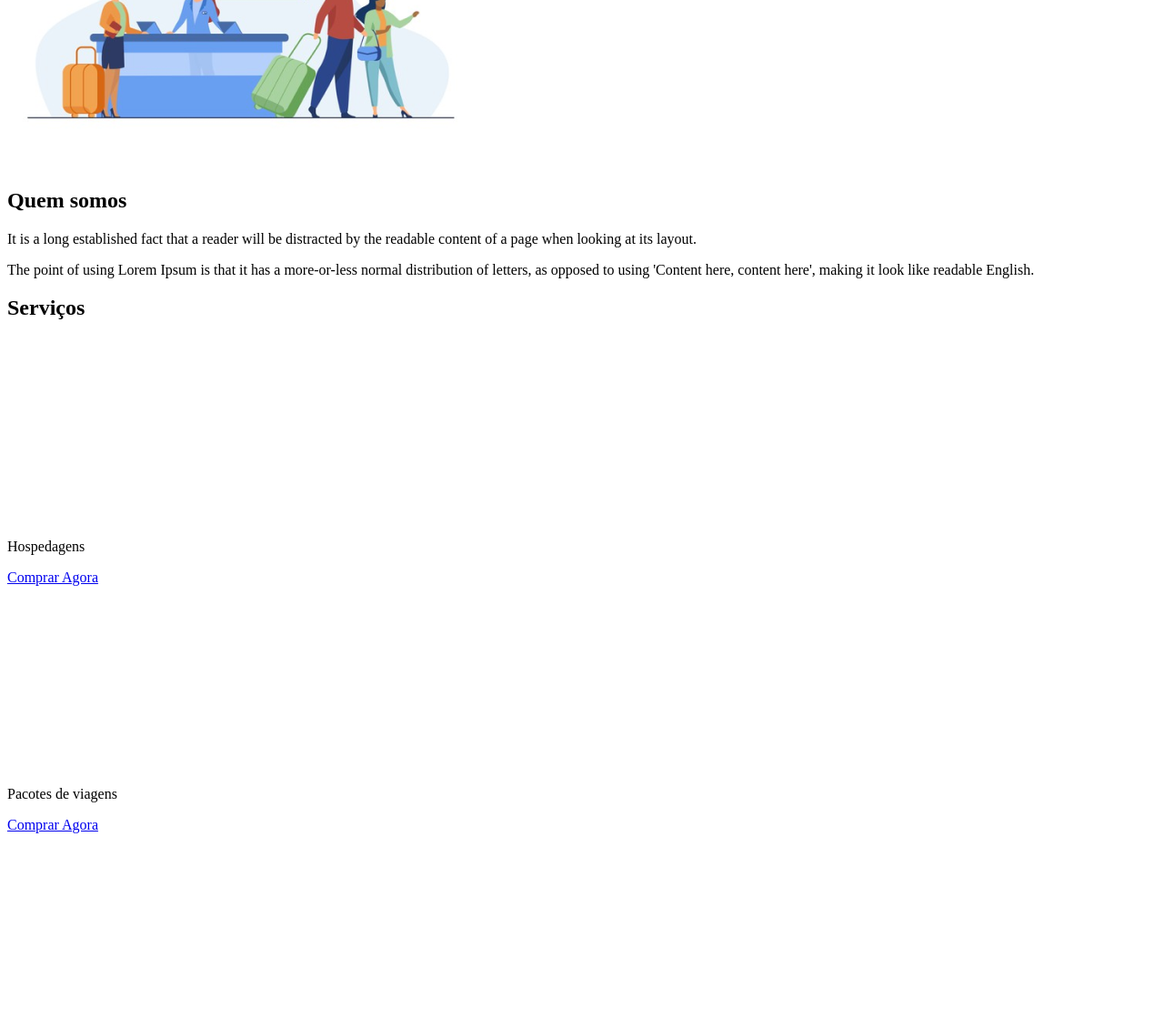
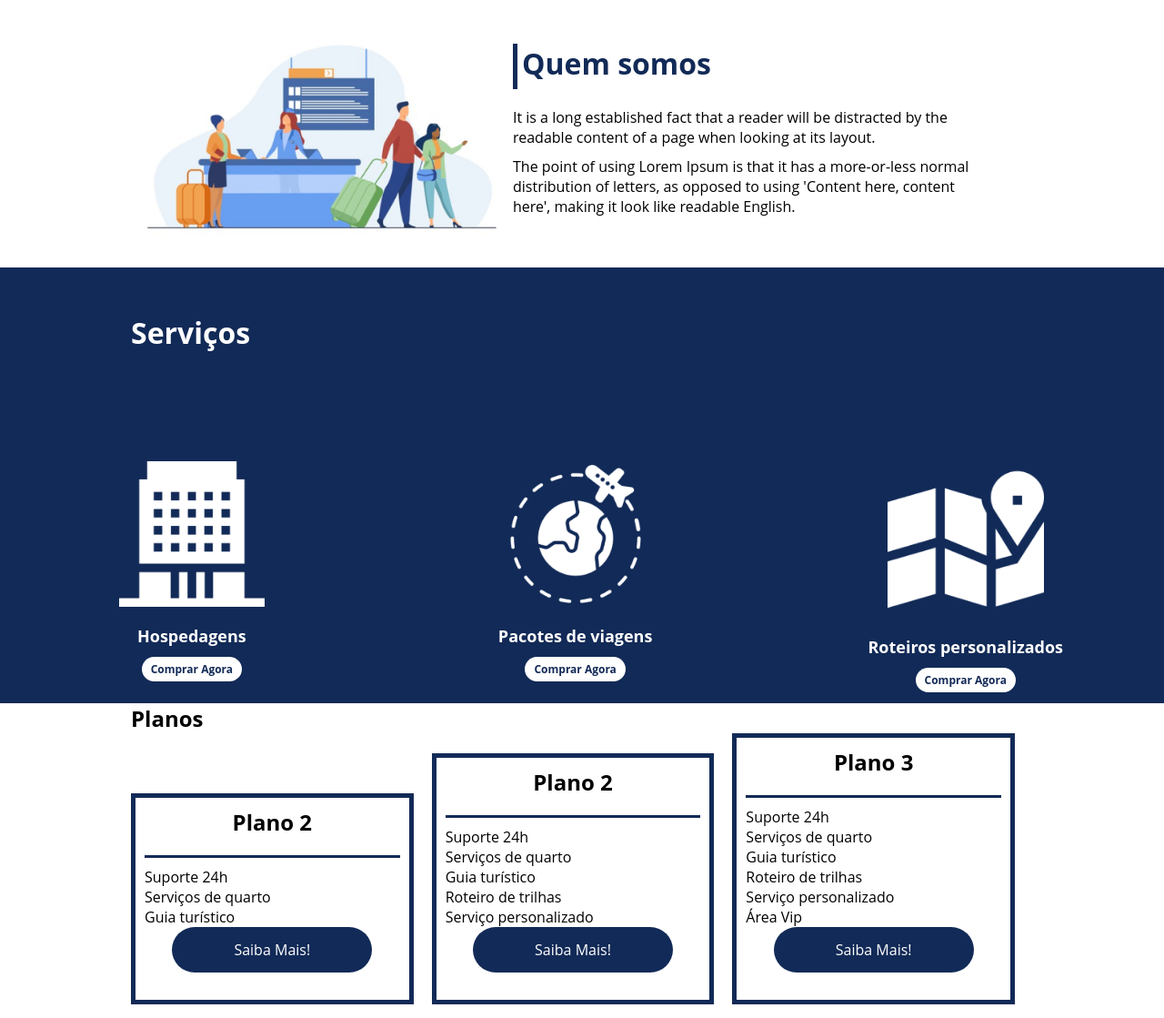
Before and after one commit to victorhugofaria/impulsoreactwebdeveloper, a plain HTML site: page projeto flex-project/project.html in a window 1280 px wide. Shown: the part 897-2016 px from the top of the page at 91% size. Drawn offline with Linux system fonts and the light colour scheme.

Commit message:
projectv1.1

```diff
--- a/projeto flex-project/project.html
+++ b/projeto flex-project/project.html
@@ -8,19 +8,22 @@
 </head>
 <body>
     <header>
-        <h1>FlexTurismos</h1>
-        <ul>
+        <div class="flex-container menu">
+            <div><h1>FlexTurismos</h1></div>
+            <ul class="list-items">
                 <li><a href="#quem-somos">Quem Somos</a></li>
                 <li><a href="#servicos">Serviços</a></li>
                 <li><a href="#planos">Planos</a></li>
+            </div>
         </ul>
+
     </header>
 
-    <div>
-        <div>
+    <div class="flex-container apresentacao">
+        <div class="texto-apresentacao">
             <h1>Flex <br>Turismos</h1>
             <p>O melhor serviço para você!</p>
-            <a href="">Saiba Mais!</a>
+            <a href="" class="btn" >Saiba Mais!</a>
         </div>
 
         <div>
@@ -28,37 +31,36 @@
         </div>
     </div>
 
-    <div>
-        <div>
-            <img src="./assets/imgs/1-quem-somos.png" alt="balcão de atendimento">
-        </div>
-
+    <div class="flex-container " id="quem-somos">
         <div>
             <h2>Quem somos</h2>
             <p>It is a long established fact that a reader will be distracted by the readable content of a page when looking at its layout. </p>
             <p>The point of using Lorem Ipsum is that it has a more-or-less normal distribution of letters, as opposed to using 'Content here, content here', making it look like readable English.</p>
         </div>
+        <div>
+            <img src="./assets/imgs/1-quem-somos.png" alt="balcão de atendimento">
+        </div>
     </div>
 
-    <div>
-        <div>
+    <div class="container-externo">
+        <div class="flex-container" id="servicos">
             <h2>Serviços</h2>
         </div>
 
-        <div>
-            <div>
+        <div class="list-servicos">
+            <div class="item-servico">
                 <div><img src="./assets/imgs/icon-2.png" alt="hospedagens"></div>
                 <p>Hospedagens</p>
                 <a href="#">Comprar Agora</a>
             </div>
 
-            <div>
+            <div class="item-servico">
                <div><img src="./assets/imgs/icon-1.png" alt="pacote de viagens"></div>
                <p>Pacotes de viagens</p>
                <a href="#">Comprar Agora</a>
             </div>
 
-            <div>
+            <div class="item-servico">
                 <div><img src="./assets/imgs/icon-3.png" alt="roteiros personalizados"></div>
                 <p>Roteiros personalizados</p>
                 <a href="#">Comprar Agora</a>
@@ -67,19 +69,21 @@
         </div>
     </div>
 
-    <div>
+    <div class="flex-container" id="planos">
+        <div><h2>Planos</h2></div>
 
-        <div>
+        <div class="list-planos">
+            <div class="item-plano">
                 <h3>Plano 2</h3>
                 <ul>
                     <li>Suporte 24h</li>
                     <li>Serviços de quarto</li>
                     <li>Guia turístico</li>
                 </ul>
-            <a href="#">Saiba Mais!</a>
+                <a href="#"class="btn">Saiba Mais!</a>
             </div>
 
-        <div>
+            <div  class="item-plano">
                 <h3>Plano 2</h3>
                 <ul>
                     <li>Suporte 24h</li>
@@ -88,10 +92,10 @@
                     <li>Roteiro de trilhas</li>
                     <li>Serviço personalizado</li>
                 </ul>
-            <a href="#">Saiba Mais!</a>
+                <a href="#" class="btn">Saiba Mais!</a>
             </div>
 
-        <div>
+            <div class="item-plano">
                 <h3>Plano 3</h3>
                 <ul>
                     <li>Suporte 24h</li>
@@ -101,7 +105,8 @@
                     <li>Serviço personalizado</li>
                     <li>Área Vip</li>
                 </ul>
-            <a href="#">Saiba Mais!</a>
+                <a href="#" class="btn">Saiba Mais!</a>
+            </div>
         </div>
         </div>
 
--- a/projeto flex-project/style.css
+++ b/projeto flex-project/style.css
@@ -0,0 +1,214 @@
+*{
+    margin: 0;
+    padding: 0;
+    font-family: 'Open Sans', sans-serif;
+}
+
+ul {
+    list-style: none;
+    margin: 0;
+    padding: 0;
+}
+
+ul li a {
+    text-decoration: none;
+}
+
+div img{
+    display: block;
+    width: 100%;
+}
+
+.flex-container{
+    display: flex;
+    max-width: 992px;
+    margin: auto;
+    width: 100%;
+}
+
+header{
+    background-color: #122A57;
+    height: 100px;
+    display: flex;
+    align-items: center;
+    color: #fff;
+}
+
+header .list-items{
+    display: flex;
+    max-width: 260px;
+    width: 100%;
+    justify-content: space-between;
+    align-items: center;
+}
+
+.list-items li a{
+    color: #fff;
+}
+header .menu{
+    justify-content: space-between;
+}
+
+.apresentacao{
+    height: 100vh;
+    align-items: center;
+    justify-content: space-between;
+
+}
+
+.apresentacao .texto-apresentacao{
+    min-height: 200px;
+
+}
+
+.texto-apresentacao h1{
+    color: #122A57;
+    font-size: 48px;
+    margin-bottom: 10px;
+}
+
+.btn{
+    background-color: #122A57;
+    color: #fff;
+    text-align: center;
+    border-radius: 30px;
+    width: 220px;
+    display: block;
+    text-decoration: none;
+    height: 50px;
+    line-height: 50px;
+    margin-top: 10px;
+    margin-bottom: 10px;
+}
+
+#quem-somos{
+    flex-direction: row-reverse;
+    align-items: center;
+    justify-content: space-between;
+}
+
+#quem-somos h2{
+    font-size: 32px;
+    color: #122A57;
+    display: flex;
+    margin-bottom: 20px;
+}
+
+#quem-somos h2::before{
+    content: "";
+    height: 50px;
+    width: 5px;
+    margin-right: 5px;
+    background-color: #122A57;
+    position: relative;
+}
+
+#quem-somos p{
+    margin-bottom: 10px;
+    width: 90%;
+
+}
+
+#quem-somos img{
+    min-width: 420px;
+}
+
+.container-externo{
+    background-color: #122A57;
+    width: 100%;
+}
+
+#servicos{
+    flex-direction: column;
+    padding-top: 50px;
+    padding-bottom: 100px;
+}
+
+#servicos h2{
+    color: #fff;
+    font-size: 32px;
+    margin-bottom: 20px;
+}
+
+.list-servicos{
+    display: flex;
+    justify-content: space-around;
+}
+
+.list-servicos .item-servico{
+    text-align: center;
+}
+
+.item-servico a{
+    width: 220px;
+    background-color: #fff;
+    border-radius: 30px;
+    height: 50px;
+    text-align: center;
+    margin-top: 20px;
+    line-height: 50px;
+    padding: 5px 10px;
+    color: #122A57;
+    font-size: 12px;
+    text-decoration: none;
+    font-weight: 700;
+}
+
+.item-servico p {
+    font-weight: 700;
+    font-size: 18px;
+    color: #fff;
+    margin-top: 20px;
+}
+
+.item-servico img{
+    width: 80%;
+    margin: auto;
+}
+
+#planos{
+    flex-direction: column;
+    min-height: 100vh;
+}
+
+.list-planos{
+    display: flex;
+    align-items: flex-end;
+}
+
+.item-plano{
+    flex: 1;
+    border: 5px solid #122A57;
+    margin-right: 20px;
+    padding: 10px;
+}
+
+.item-plano .btn{
+    margin: auto;
+    margin-bottom: 20px;
+}
+
+.item-plano h3{
+    font-size: 24px;
+    display: flex;
+    flex-direction: column;
+    text-align: center;
+}
+
+.item-plano h3::after{
+    content: "";
+    background-color: #122A57;
+    width: 100%;
+    height: 3px;
+    margin-top: 20px;
+    margin-bottom: 10px;
+
+}
+
+.item-plnao ul{
+    padding: 10px 20px;
+    display: flex;
+    flex-direction: column;
+}
+
+.item-plano
```
Lines whose indentation alone changed are shown as unchanged.
